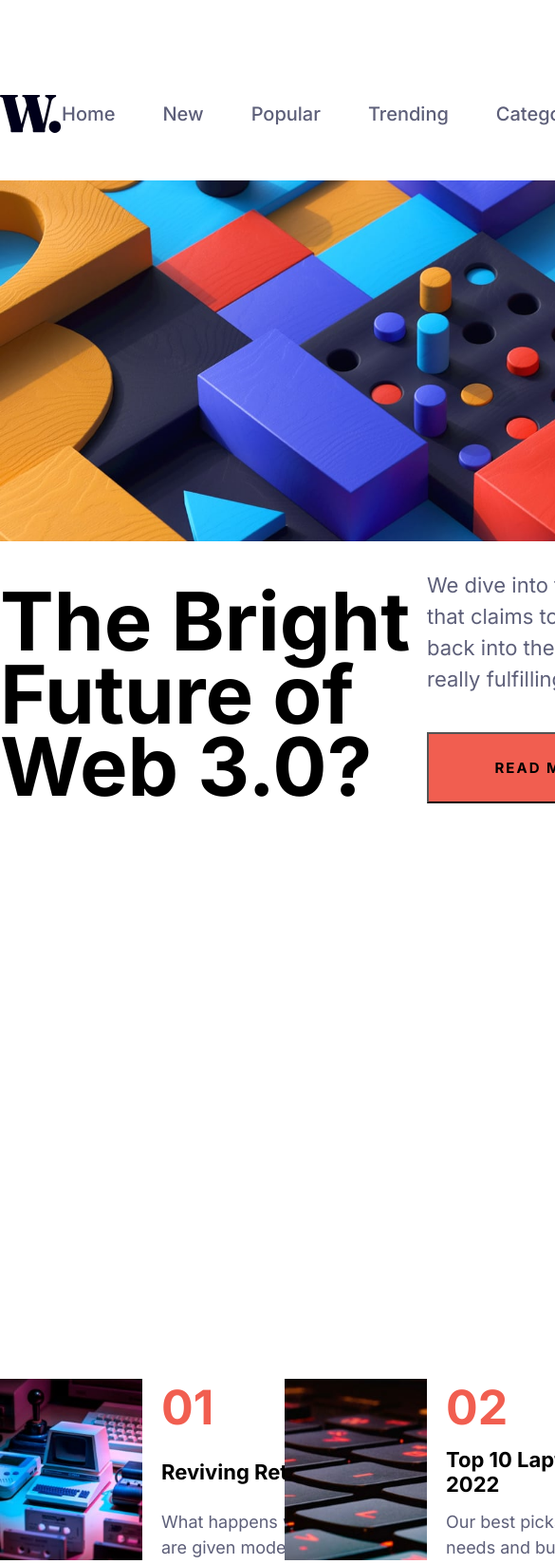
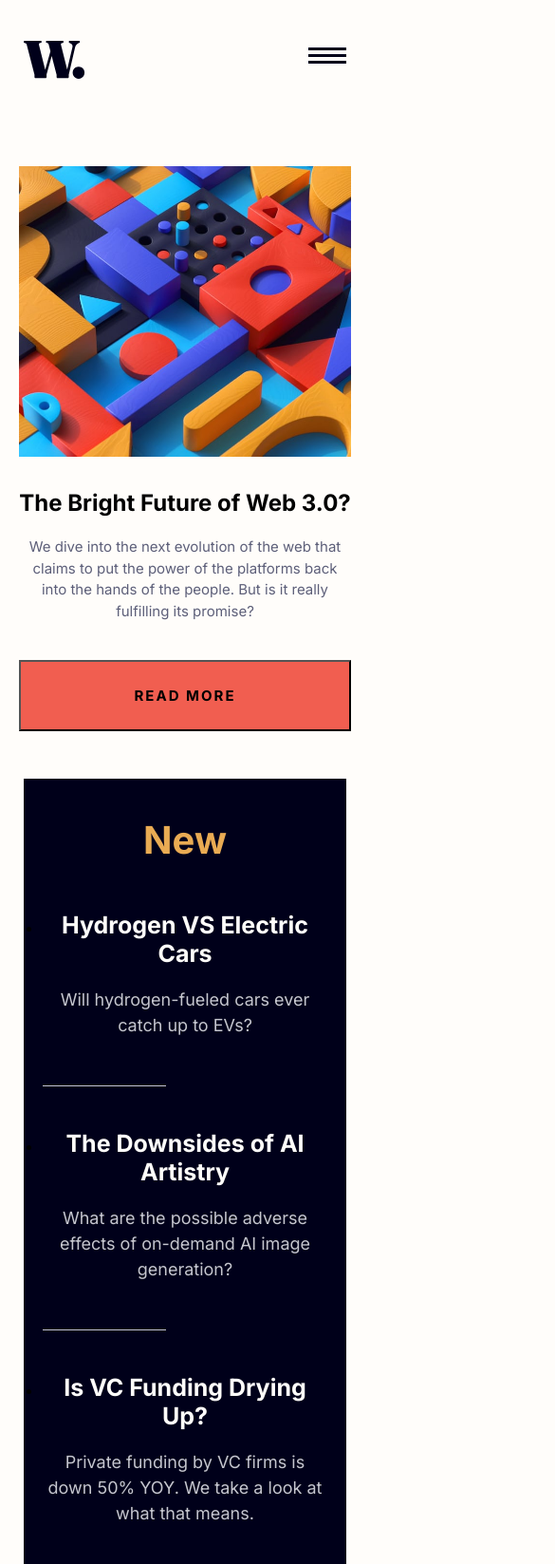
Before and after one commit to induwara-thisarindu/news-homepage-main, a plain HTML site: page index.html in a window 390 px wide. Shown: the top 1647 px of the page at 95% size, 585 px wide, since content can reach past the window. Drawn offline with Linux system fonts and the light colour scheme.

Commit message:
responsive

```diff
--- a/Styles/style.css
+++ b/Styles/style.css
@@ -18,6 +18,13 @@
 body {
     max-width: 90rem;
     margin: auto;
+    background-color: var(--off-white);
+}
+
+/* Prevent body scroll when mobile nav is open */
+body.no-scroll {
+    overflow: hidden;
+    height: 100vh;
 }
 
 header {
@@ -37,11 +44,24 @@ header nav ul li{
     list-style: none;
 }
 
+.menu {
+    display: none;
+}
+
+.menu_close {
+    display: none;
+}
+
 header nav ul li a{
     text-decoration: none;
     color: var(--dark-blue);
     font-size: 1.25rem;
     font-weight: 500;
+    transition: all 0.3s ease;
+}
+
+header nav ul li a:hover {
+    color: var(--soft-red);
 }
 
 main .main_hero {
@@ -92,15 +112,19 @@ main .main_hero .intro_news .intro_text button {
     height: 4.6875rem;
     background-color: var(--soft-red);
     margin-top: 1.25rem;
+    text-decoration: none;
+    color: black;
+    font-size: 0.9375rem;
+    font-weight: 700;
+    letter-spacing: 0.125rem;
+    text-transform: uppercase;
+    transition: all 0.3s ease;
 }
 
-main .main_hero .intro_news .intro_text button a {
-    text-decoration: none;
-    color: black;
-    font-size: 15px;
-    font-weight: 700;
-    letter-spacing: 2px;
-    text-transform: uppercase;
+main .main_hero .intro_news .intro_text button:hover {
+    background-color: var(--very-dark-blue);
+    color: var(--off-white);
+    cursor: pointer;
 }
 
 main .main_hero .new_news {
@@ -145,6 +169,11 @@ main .main_hero .new_news .news_headlines a {
     font-size: 1.5625rem;
     text-decoration: none;
     font-weight: bold;
+    transition: all 0.3s ease;
+}
+
+main .main_hero .new_news .news_headlines a:hover {
+    color: var(--soft-orange);
 }
 
 main .main_hero .new_news .news_headlines p {
@@ -169,6 +198,7 @@ main .main_hero .new_news .news_headlines p {
     align-items: top;
     justify-content: left;
     gap: 1.25rem;
+    flex-wrap: wrap;
 }
 
 .news_card img {
@@ -192,7 +222,12 @@ main .main_hero .new_news .news_headlines p {
     color: black;
     text-decoration: none;
     font-size: 1.375rem;
-    font-weight: bold;
+    font-weight: 900;
+    transition: all 0.3s ease;
+}
+
+.news_card .card_text a:hover {
+    color: var(--soft-red);
 }
 
 .news_card .card_text p{
@@ -201,3 +236,217 @@ main .main_hero .new_news .news_headlines p {
     font-size: 1.125rem;
     width: 15.625rem;
 }
+
+@media screen and (max-width: 1440px) {
+    body {
+        padding: 3.125rem;
+    }
+    .main_hero{
+        flex-direction: column;
+        justify-content: center;
+        align-items: center;
+    }
+
+    main .main_hero .new_news .news_headlines ul {
+        display: flex;
+        flex-direction: row;
+        gap: 5rem;
+        margin-top: 3.125rem;
+        justify-content: center;
+        align-items: center;
+        position: relative;
+    }
+
+    main .main_hero .new_news .news_headlines ul li {
+        height: 100%;
+        width: 18.75rem;
+    }
+
+    .divider::after {
+        content: "";
+        display: none;
+    }
+}
+
+@media screen and (max-width: 950px) {
+    body {
+        padding: 1.5625rem;
+    }
+
+    .menu {
+        display: block;
+        margin-top: -4.6875rem;
+    }
+
+    .menu:hover {
+        cursor: pointer;
+    }
+
+    .nav_logo {
+        margin-top: -7.8125rem;
+    }
+
+    .nav_links {
+        position: absolute;
+        left: -200%;
+        opacity: 0;
+        transform: translateX(100%);
+        transition: transform 300ms ease, opacity 300ms ease;
+        pointer-events: none;
+    }
+
+    .nav_links__disappear {
+        position: absolute;
+        left: -200%;
+        opacity: 0;
+        transform: translateX(100%);
+        pointer-events: none;
+    }
+
+    .nav_links__appear {
+        position: fixed;
+        inset: 0 0 0 0;
+        background-color: white;
+        width: 100%;
+        height: 100vh;
+        display: flex;
+        flex-direction: column;
+        justify-content: center;
+        align-items: flex-start;
+        padding: 3.125rem;
+        box-shadow: 0 0 3.125rem rgba(0, 0, 0, 0.9);
+        z-index: 9999;
+        opacity: 1;
+        transform: translateX(0);
+        pointer-events: auto;
+    }
+
+    .menu_close {
+        opacity: 0;
+        transform: translateY(-0.625rem);
+        transition: transform 200ms ease, opacity 200ms ease;
+    }
+
+    .menu_close__appear {
+        display: block;
+        position: absolute;
+        top: 3.125rem;
+        right: 3.125rem;
+        opacity: 1;
+        transform: translateY(0);
+    }
+
+    main .main_hero .intro_news img {
+        width: 37.5rem;
+        margin: auto;
+    }
+    .main_hero{
+        flex-direction: column;
+        justify-content: center;
+        align-items: center;
+        gap: 1.25rem;
+    }
+
+    main .main_hero .intro_news .intro_text {
+        display: flex;
+        flex-direction: column;
+        gap: 1.25rem;
+    }
+
+    main .main_hero .intro_news .intro_text h1 {
+        font-size: 3rem;
+        line-height: 1.25;
+    }
+
+    .news_cards {
+        flex-direction: column;
+        align-items: center;
+    }
+
+    main .main_hero .new_news .news_headlines ul {
+        flex-direction: column;
+        gap: 6rem;
+        margin-top: 3.125rem;
+        justify-content: center;
+        align-items: center;
+        position: relative;
+    }
+
+    .divider::after {
+        content: "";
+        display: block;
+        width: 50%;
+        height: 0.0625rem;
+        background-color: var(--grayish-blue);
+        position: absolute;
+    }
+}
+
+@media screen and (max-width: 600px) {
+    main .main_hero .intro_news img {
+        width: 100%;
+        margin: auto;
+    }
+
+    main .main_hero .new_news h1 {
+        font-size: 2.5rem;
+    }
+}
+
+@media screen and (max-width: 480px) {
+    *{
+        text-align: center;
+    }
+    main .main_hero .intro_news img {
+        width: 350px;
+        margin: auto;
+    }
+
+     .main_hero{
+        flex-direction: column;
+        justify-content: left;
+        align-items: center;
+        text-align: center;
+        gap: 1.25rem;
+    }
+
+    main .main_hero .intro_news .intro_text {
+        display: flex;
+        flex-direction: column;
+        gap: 1.25rem;
+    }
+
+    main .main_hero .intro_news .intro_text h1 {
+        font-size: 1.5rem;
+        width: 100%;
+        line-height: 1.25;
+    }
+
+    main .main_hero .intro_news .intro_text p {
+        font-size: 15px;
+        width: 350px;
+    }
+
+    main .main_hero .intro_news .intro_text button {
+        width: 100%;
+    }
+
+    .main_cards {
+        margin: auto;
+    }
+
+    .news_cards {
+        display: flex;
+        margin: auto;
+        justify-content: center;
+        margin-top: 50px;
+    }
+
+    .news_card {
+        display: flex;
+        align-items: center;
+        justify-content: center;
+        gap: 1.25rem;
+        flex-wrap: wrap;
+    }
+}
--- a/index.html
+++ b/index.html
@@ -16,7 +16,11 @@
     <header>
       <img src="assets/images/logo.svg" alt="logo" class="nav_logo">
       <nav>
-        <ul class="nav_links">
+        <img src="assets/images/icon-menu.svg" alt="menu" id="menu_open" class="menu">
+        <ul class="nav_links" id="nav_bar">
+          <div>
+            <img src="assets/images/icon-menu-close.svg" alt="menu_close" class="menu_close" id="menu_close">
+          </div>
           <li><a href="#">Home</a></li>
           <li><a href="#">New</a></li>
           <li><a href="#">Popular</a></li>
@@ -28,11 +32,14 @@
     <main>
       <section class="main_hero">
         <section class="intro_news">
-          <img src="assets/images/image-web-3-desktop.jpg" alt="">
+          <picture>
+            <source media="(min-width: 600px)" srcset="assets/images/image-web-3-desktop.jpg">
+            <img src="assets/images/image-web-3-mobile.jpg">
+          </picture>
           <div class="intro_text">
             <h1 style="grid-area: header_question;">The Bright Future of Web 3.0?</h1>
             <p style="grid-area: description;">We dive into the next evolution of the web that claims to put the power of the platforms back into the hands of the people. But is it really fulfilling its promise?</p>
-            <button style="grid-area: button;"><a href="#" class="read_more_btn">Read More</a></button>
+            <button style="grid-area: button;">Read More</button>
           </div>
         </section>
         <section class="new_news">
@@ -84,5 +91,7 @@
         </section>
       </section>
     </main>
+
+    <script src="index.js"></script>
 </body>
 </html>
--- /dev/null
+++ b/index.js
@@ -0,0 +1,24 @@
+const menu_open = document.getElementById('menu_open');
+const menu_close = document.getElementById('menu_close');
+const nav_bar = document.getElementById('nav_bar');
+
+if (menu_open && menu_close && nav_bar) {
+    const openMenu = () => {
+        nav_bar.classList.add('nav_links__appear');
+        nav_bar.classList.remove('nav_links__disappear');
+        menu_close.classList.add('menu_close__appear');
+        document.body.classList.add('no-scroll');
+    };
+
+    const closeMenu = () => {
+        nav_bar.classList.remove('nav_links__appear');
+        nav_bar.classList.add('nav_links__disappear');
+        menu_close.classList.remove('menu_close__appear');
+        document.body.classList.remove('no-scroll');
+    };
+
+    menu_open.addEventListener('click', openMenu);
+    menu_close.addEventListener('click', closeMenu);
+} else {
+    console.warn('Navbar script: one or more elements not found', { menu_open, menu_close, nav_bar });
+}
```
